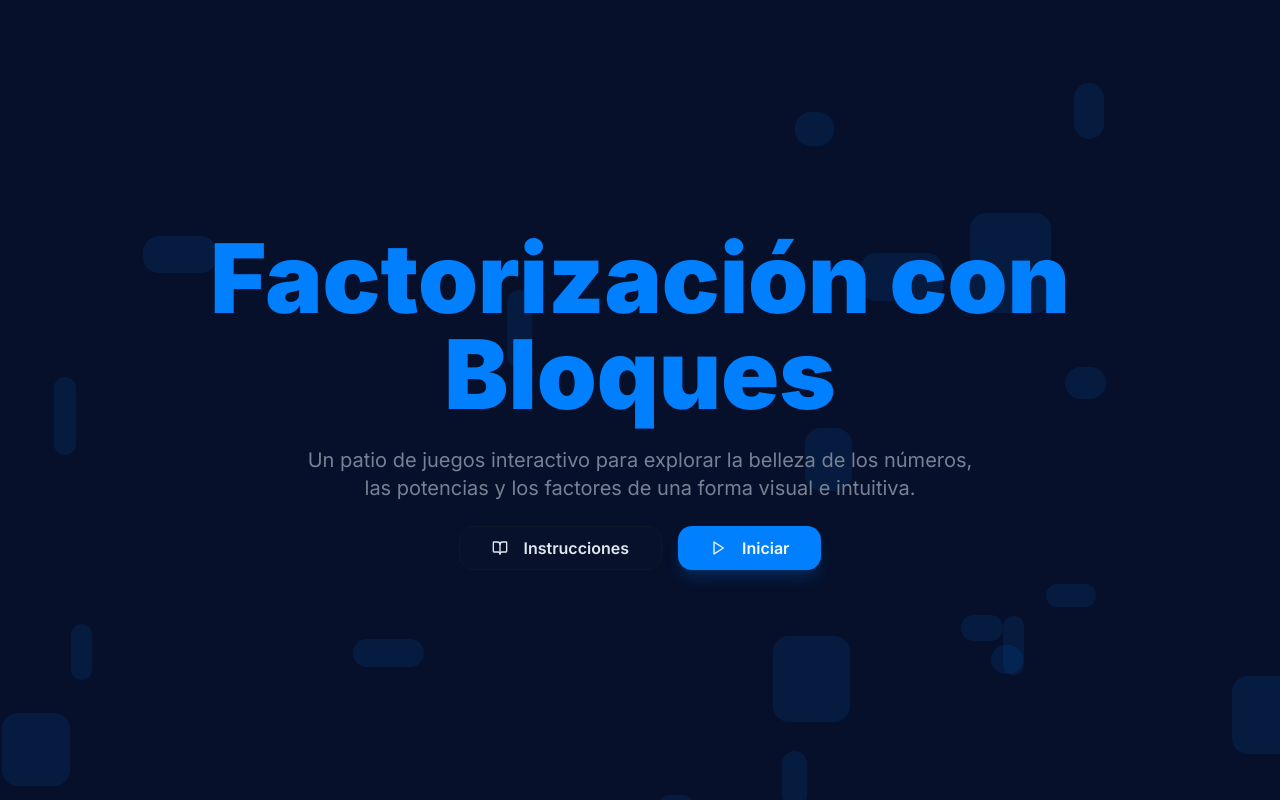
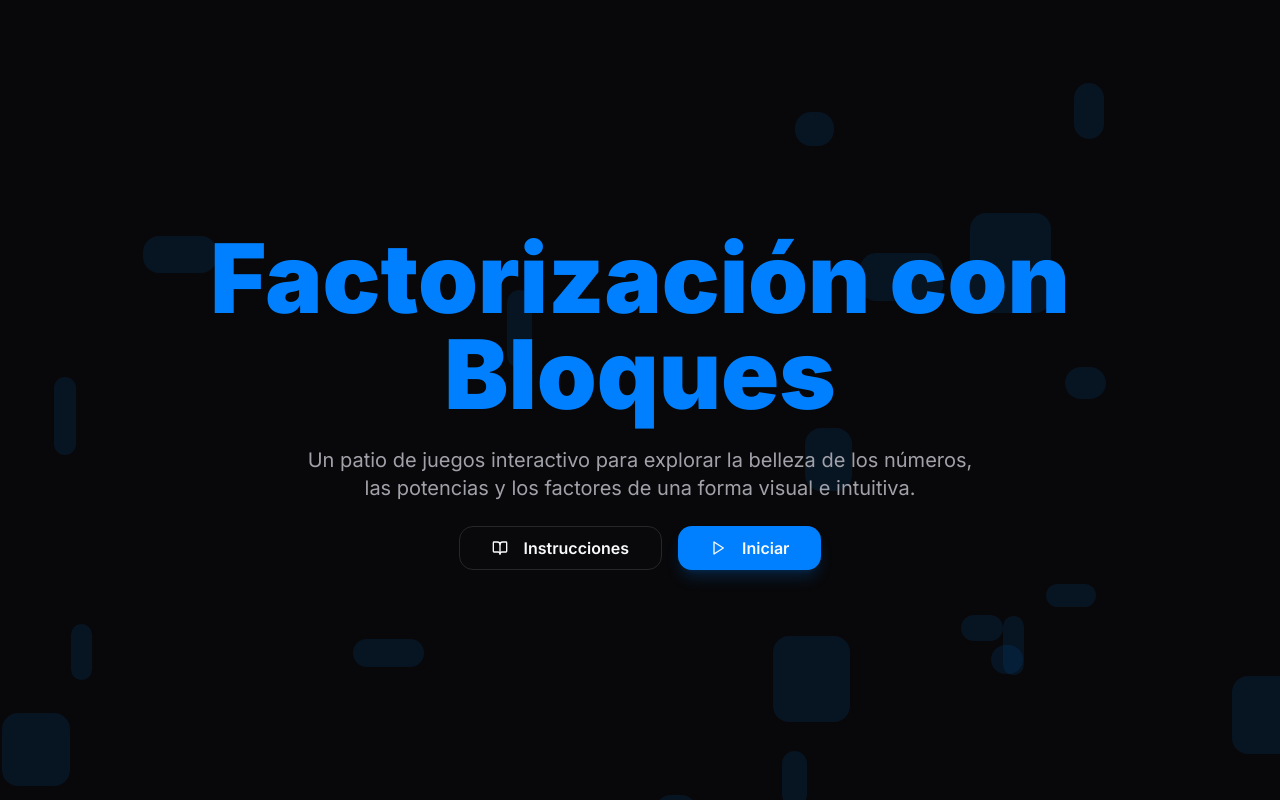
Before and after one commit to pedro-romero-leiva/BloqueFactorizacion, a Next.js app: page / in a window 1280 px wide. Built offline with nearby package versions, Linux system fonts and the light colour scheme.

Commit message:
Se modificó el color del fondo

```diff
--- a/src/app/globals.css
+++ b/src/app/globals.css
@@ -8,24 +8,24 @@ body {
 
 @layer base {
   :root {
-    --background: 224 71% 10%;
-    --foreground: 213 31% 91%;
-    --card: 224 71% 4%;
-    --card-foreground: 213 31% 91%;
-    --popover: 224 71% 4%;
-    --popover-foreground: 213 31% 91%;
+    --background: 240 10% 3.9%;
+    --foreground: 210 40% 98%;
+    --card: 240 5.9% 10%;
+    --card-foreground: 210 40% 98%;
+    --popover: 240 5.9% 10%;
+    --popover-foreground: 210 40% 98%;
     --primary: 210 100% 50%;
     --primary-foreground: 210 20% 98%;
-    --secondary: 224 39% 11%;
-    --secondary-foreground: 213 31% 91%;
-    --muted: 224 39% 11%;
-    --muted-foreground: 216 12% 52%;
+    --secondary: 240 3.7% 15.9%;
+    --secondary-foreground: 210 40% 98%;
+    --muted: 240 3.7% 15.9%;
+    --muted-foreground: 240 5% 64.9%;
     --accent: 260 100% 55%;
-    --accent-foreground: 213 31% 91%;
+    --accent-foreground: 210 40% 98%;
     --destructive: 0 63% 31%;
-    --destructive-foreground: 213 31% 91%;
-    --border: 224 39% 11%;
-    --input: 224 39% 11%;
+    --destructive-foreground: 210 40% 98%;
+    --border: 240 3.7% 15.9%;
+    --input: 240 3.7% 15.9%;
     --ring: 210 100% 50%;
     --radius: 1rem;
     --chart-1: 12 76% 61%;
@@ -43,24 +43,24 @@ body {
     --sidebar-ring: 217.2 91.2% 59.8%;
   }
   .dark {
-    --background: 224 71% 10%;
-    --foreground: 213 31% 91%;
-    --card: 224 71% 4%;
-    --card-foreground: 213 31% 91%;
-    --popover: 224 71% 4%;
-    --popover-foreground: 213 31% 91%;
+    --background: 240 10% 3.9%;
+    --foreground: 210 40% 98%;
+    --card: 240 5.9% 10%;
+    --card-foreground: 210 40% 98%;
+    --popover: 240 5.9% 10%;
+    --popover-foreground: 210 40% 98%;
     --primary: 210 100% 50%;
     --primary-foreground: 210 20% 98%;
-    --secondary: 224 39% 11%;
-    --secondary-foreground: 213 31% 91%;
-    --muted: 224 39% 11%;
-    --muted-foreground: 216 12% 52%;
+    --secondary: 240 3.7% 15.9%;
+    --secondary-foreground: 210 40% 98%;
+    --muted: 240 3.7% 15.9%;
+    --muted-foreground: 240 5% 64.9%;
     --accent: 260 100% 55%;
-    --accent-foreground: 213 31% 91%;
+    --accent-foreground: 210 40% 98%;
     --destructive: 0 63% 31%;
-    --destructive-foreground: 213 31% 91%;
-    --border: 224 39% 11%;
-    --input: 224 39% 11%;
+    --destructive-foreground: 210 40% 98%;
+    --border: 240 3.7% 15.9%;
+    --input: 240 3.7% 15.9%;
     --ring: 210 100% 50%;
     --chart-1: 220 70% 50%;
     --chart-2: 160 60% 45%;
--- a/src/components/power-up-blocks/block.tsx
+++ b/src/components/power-up-blocks/block.tsx
@@ -47,7 +47,7 @@ const SquareMoldContent = ({ block }: { block: MoldBlock }) => {
           key={unit.key}
           className={cn(
             "w-full h-full rounded-sm transition-colors duration-300",
-            block.filledValue && index < block.filledValue ? 'bg-primary/80' : 'bg-muted/20'
+            block.filledValue && index < block.filledValue ? 'bg-primary/80' : 'bg-muted/30'
           )}
         />
       ))}
@@ -115,12 +115,12 @@ const CubeMoldContent = ({ block }: { block: CubeMoldBlock }) => {
           >
             {units.map(unit => (
               <div key={unit.key} className="absolute" style={{...unit.style, transformStyle: 'preserve-3d' }}>
-                <div className="cube-face-mini" style={{ width: `${miniCubeSize}px`, height: `${miniCubeSize}px`, transform: `rotateY(0deg) translateZ(${miniCubeSize/2}px)`, backgroundColor: unit.isFilled ? 'hsl(var(--primary) / 0.7)' : 'hsl(var(--muted) / 0.15)' }}></div>
-                <div className="cube-face-mini" style={{ width: `${miniCubeSize}px`, height: `${miniCubeSize}px`, transform: `rotateY(90deg) translateZ(${miniCubeSize/2}px)`, backgroundColor: unit.isFilled ? 'hsl(var(--primary) / 0.8)' : 'hsl(var(--muted) / 0.15)' }}></div>
-                <div className="cube-face-mini" style={{ width: `${miniCubeSize}px`, height: `${miniCubeSize}px`, transform: `rotateY(180deg) translateZ(${miniCubeSize/2}px)`, backgroundColor: unit.isFilled ? 'hsl(var(--primary) / 0.7)' : 'hsl(var(--muted) / 0.15)' }}></div>
-                <div className="cube-face-mini" style={{ width: `${miniCubeSize}px`, height: `${miniCubeSize}px`, transform: `rotateY(-90deg) translateZ(${miniCubeSize/2}px)`, backgroundColor: unit.isFilled ? 'hsl(var(--primary) / 0.8)' : 'hsl(var(--muted) / 0.15)' }}></div>
-                <div className="cube-face-mini" style={{ width: `${miniCubeSize}px`, height: `${miniCubeSize}px`, transform: `rotateX(90deg) translateZ(${miniCubeSize/2}px)`, backgroundColor: unit.isFilled ? 'hsl(var(--primary) / 0.9)' : 'hsl(var(--muted) / 0.15)' }}></div>
-                <div className="cube-face-mini" style={{ width: `${miniCubeSize}px`, height: `${miniCubeSize}px`, transform: `rotateX(-90deg) translateZ(${miniCubeSize/2}px)`, backgroundColor: unit.isFilled ? 'hsl(var(--primary) / 0.6)' : 'hsl(var(--muted) / 0.15)' }}></div>
+                <div className="cube-face-mini" style={{ width: `${miniCubeSize}px`, height: `${miniCubeSize}px`, transform: `rotateY(0deg) translateZ(${miniCubeSize/2}px)`, backgroundColor: unit.isFilled ? 'hsl(var(--primary) / 0.7)' : 'hsl(var(--muted) / 0.25)' }}></div>
+                <div className="cube-face-mini" style={{ width: `${miniCubeSize}px`, height: `${miniCubeSize}px`, transform: `rotateY(90deg) translateZ(${miniCubeSize/2}px)`, backgroundColor: unit.isFilled ? 'hsl(var(--primary) / 0.8)' : 'hsl(var(--muted) / 0.25)' }}></div>
+                <div className="cube-face-mini" style={{ width: `${miniCubeSize}px`, height: `${miniCubeSize}px`, transform: `rotateY(180deg) translateZ(${miniCubeSize/2}px)`, backgroundColor: unit.isFilled ? 'hsl(var(--primary) / 0.7)' : 'hsl(var(--muted) / 0.25)' }}></div>
+                <div className="cube-face-mini" style={{ width: `${miniCubeSize}px`, height: `${miniCubeSize}px`, transform: `rotateY(-90deg) translateZ(${miniCubeSize/2}px)`, backgroundColor: unit.isFilled ? 'hsl(var(--primary) / 0.8)' : 'hsl(var(--muted) / 0.25)' }}></div>
+                <div className="cube-face-mini" style={{ width: `${miniCubeSize}px`, height: `${miniCubeSize}px`, transform: `rotateX(90deg) translateZ(${miniCubeSize/2}px)`, backgroundColor: unit.isFilled ? 'hsl(var(--primary) / 0.9)' : 'hsl(var(--muted) / 0.25)' }}></div>
+                <div className="cube-face-mini" style={{ width: `${miniCubeSize}px`, height: `${miniCubeSize}px`, transform: `rotateX(-90deg) translateZ(${miniCubeSize/2}px)`, backgroundColor: unit.isFilled ? 'hsl(var(--primary) / 0.6)' : 'hsl(var(--muted) / 0.25)' }}></div>
               </div>
             ))}
           </div>
@@ -207,10 +207,10 @@ const BlockComponent = React.memo(function BlockComponent({
         "absolute flex items-center justify-center cursor-pointer active:cursor-grabbing rounded-2xl shadow-2xl transition-all duration-300 ease-in-out select-none group border-2",
         "hover:scale-105 hover:shadow-primary/40",
         {
-          "bg-secondary/50 text-secondary-foreground border-secondary/50 backdrop-blur-sm": block.type === "simple",
+          "bg-secondary text-secondary-foreground border-secondary backdrop-blur-sm": block.type === "simple",
           "bg-accent/80 text-accent-foreground border-accent backdrop-blur-sm": block.type === "product",
           "bg-primary/80 text-primary-foreground border-primary backdrop-blur-sm": block.type === "power",
-          "bg-card/30 border-dashed border-border/50 hover:border-primary backdrop-blur-sm": block.type === "mold",
+          "bg-card/80 border-dashed border-border/50 hover:border-primary backdrop-blur-sm": block.type === "mold",
           "border-green-500 border-solid shadow-green-500/30": isPerfectFit,
         }
       )}
```
